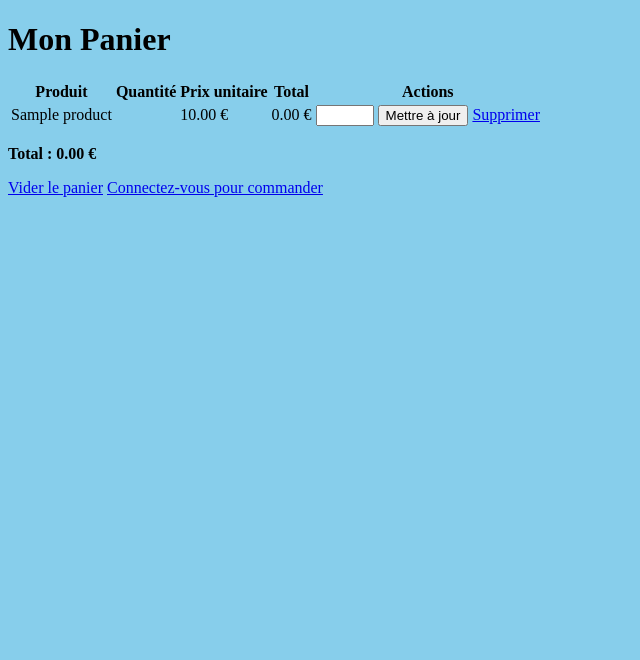
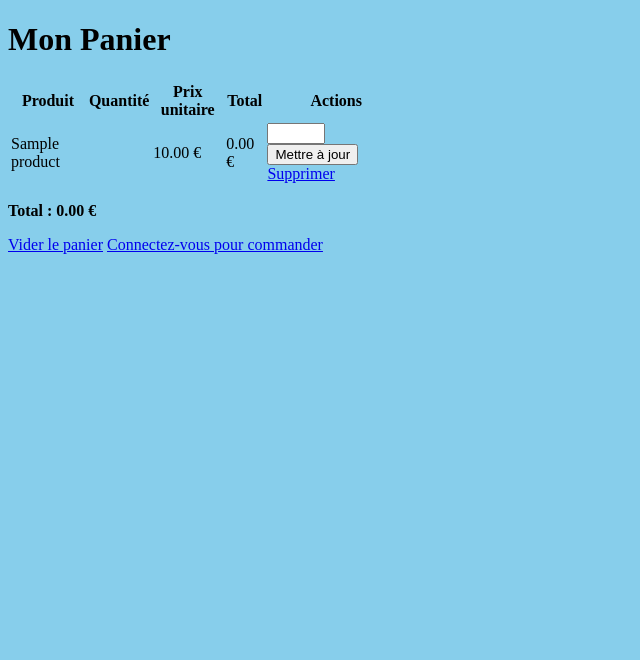
Before and after one commit to Nader-GH/SYMFONY_PROJECT, a Symfony app: template templates/cart/index.html.twig in a window 1280 px wide. Shown: the part 114-774 px from the top of the page, without its empty margins (0-640 px from the left). Run offline with Twig, Linux system fonts and the light colour scheme; the template is opened without the code that fills it: most values are stand-ins (such as "Sample title", 1, 10 or a date in 2020); some libraries are stand-ins or nearby versions.

Commit message:
Use  CSS and JS in base template

```diff
--- a/templates/base.html.twig
+++ b/templates/base.html.twig
@@ -4,7 +4,7 @@
     <meta charset="UTF-8">
     <meta name="viewport" content="width=device-width, initial-scale=1.0">
     <title>{% block title %}Luxury Fashion Accessories{% endblock %}</title>
-    <link rel="stylesheet" href="/assets/styles/app.css">
+    <link rel="stylesheet" href="/assets/css/theme.min.css">
     {% block stylesheets %}{% endblock %}
 </head>
 <body style="background-color: #87CEEB;">
@@ -24,11 +24,12 @@
             </div>
         </div>
     </nav>
-    <div class="container">
-        {% block body %}{% endblock %}
+    <div class="container d-flex align-items-center justify-content-center" style="min-height: 80vh;">
+        <div class="w-100" style="max-width: 400px;">
+            {% block body %}{% endblock %}
+        </div>
     </div>
-    <script src="/js/bootstrap.bundle.min.js"></script>
-    <script src="/js/main.js"></script>
+    <script src="/assets/js/theme.min.js"></script>
     {% block javascripts %}{% endblock %}
 </body>
 </html>
```
